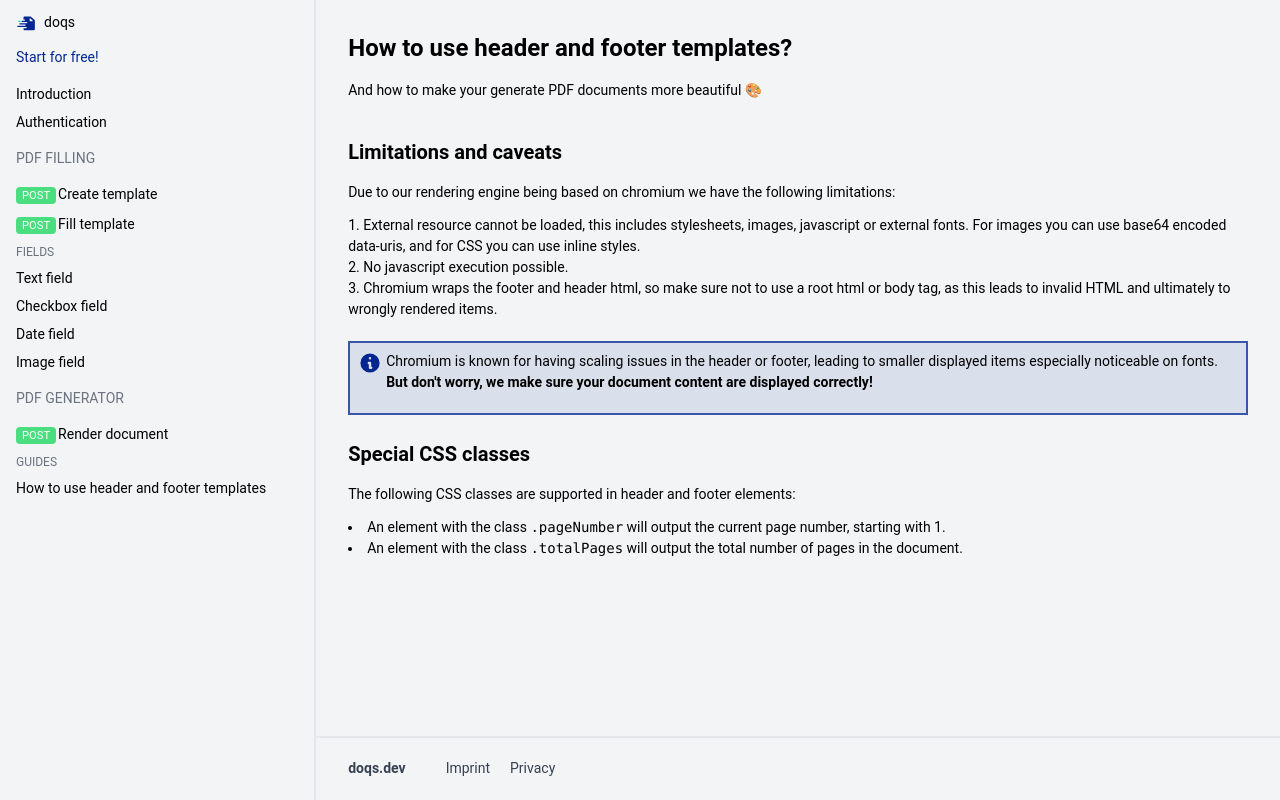
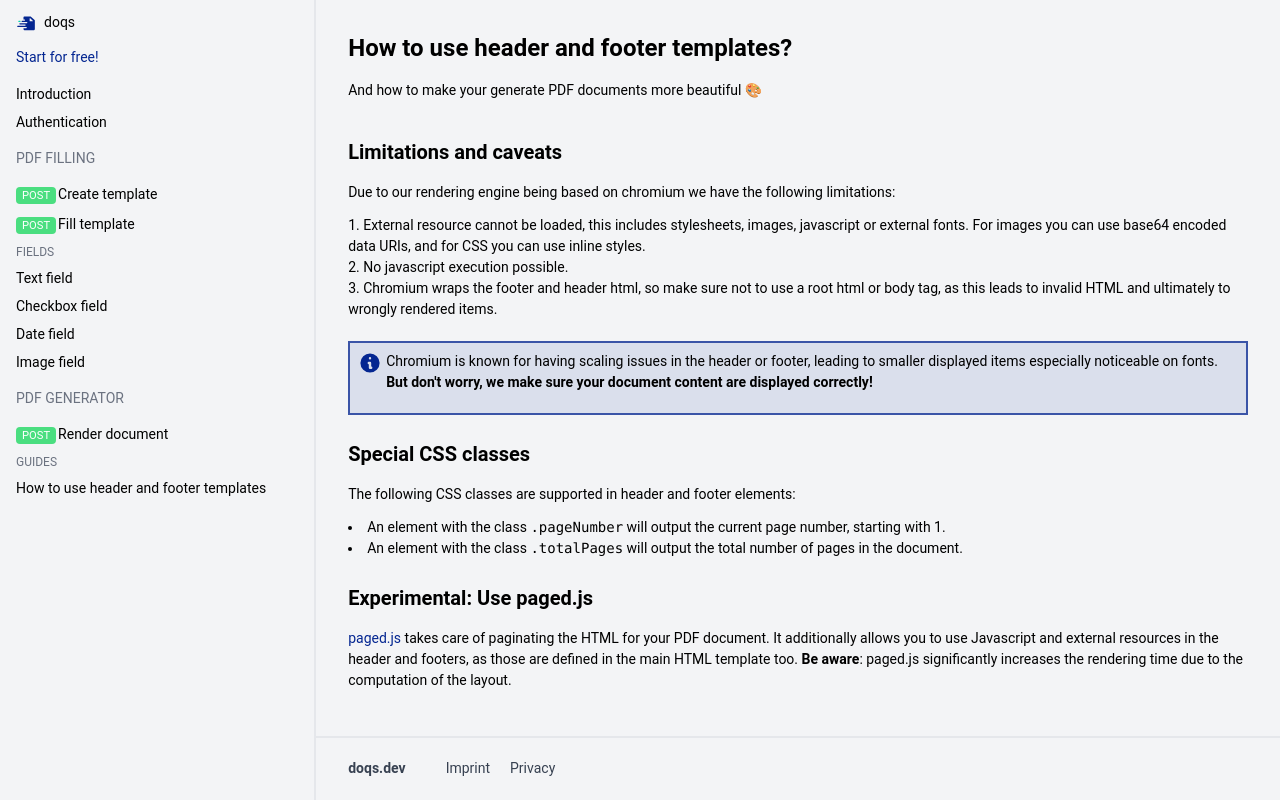
Before and after one commit to doqs-dev/docs, a Next.js app: page /pdf-generator/guides/how-to-use-header-footer-templates in a window 1280 px wide. Built offline with nearby package versions, Linux system fonts and the light colour scheme.

Commit message:
feat: paged.js

```diff
--- a/pages/pdf-generator/guides/how-to-use-header-footer-templates.mdx
+++ b/pages/pdf-generator/guides/how-to-use-header-footer-templates.mdx
@@ -3,6 +3,7 @@ import {Callout} from "../../../components/callout";
 
 <Head>
   <title>Guide: How to use header and footer templates? | doqs.dev</title>
+  <base target="_blank"></base>
 </Head>
 
 # How to use header and footer templates?
@@ -11,7 +12,7 @@ And how to make your generate PDF documents more beautiful 🎨
 <br/>
 ## Limitations and caveats
 Due to our rendering engine being based on chromium we have the following limitations:
-1. External resource cannot be loaded, this includes stylesheets, images, javascript or external fonts. For images you can use base64 encoded data-uris, and for CSS you can use inline styles.
+1. External resource cannot be loaded, this includes stylesheets, images, javascript or external fonts. For images you can use base64 encoded data URIs, and for CSS you can use inline styles.
 2. No javascript execution possible.
 3. Chromium wraps the footer and header html, so make sure not to use a root html or body tag, as this leads to invalid HTML and ultimately to wrongly rendered items.
 
@@ -28,3 +29,13 @@ Due to our rendering engine being based on chromium we have the following limita
 The following CSS classes are supported in header and footer elements:
 * An element with the class `.pageNumber` will output the current page number, starting with 1.
 * An element with the class `.totalPages` will output the total number of pages in the document.
+
+
+
+
+<br/>
+
+## Experimental: Use paged.js
+[paged.js](https://pagedjs.org/) takes care of paginating the HTML for your PDF document.
+It additionally allows you to use Javascript and external resources in the header and footers, as those are defined in the main HTML template too.
+**Be aware**: paged.js significantly increases the rendering time due to the computation of the layout.
```
